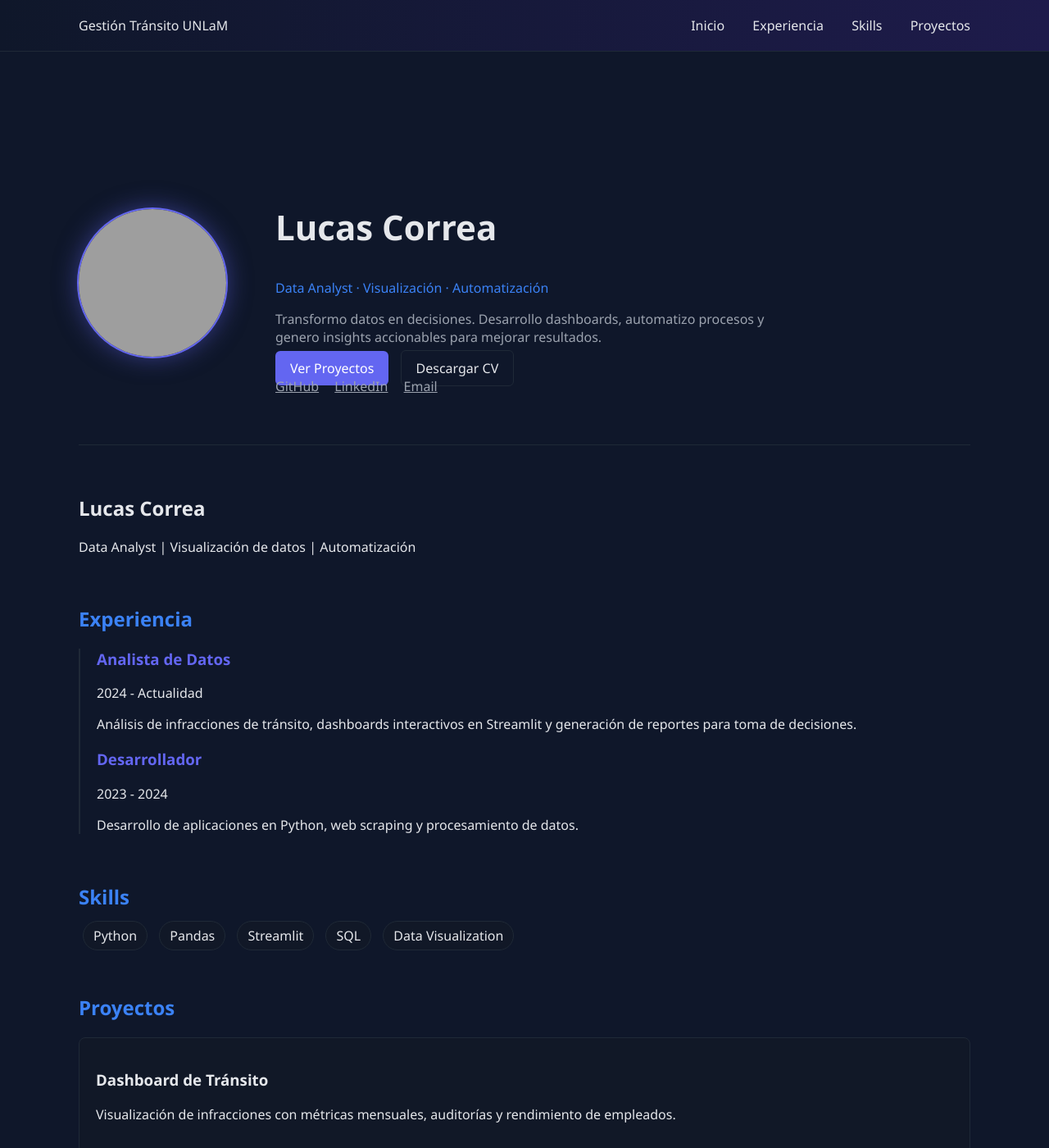
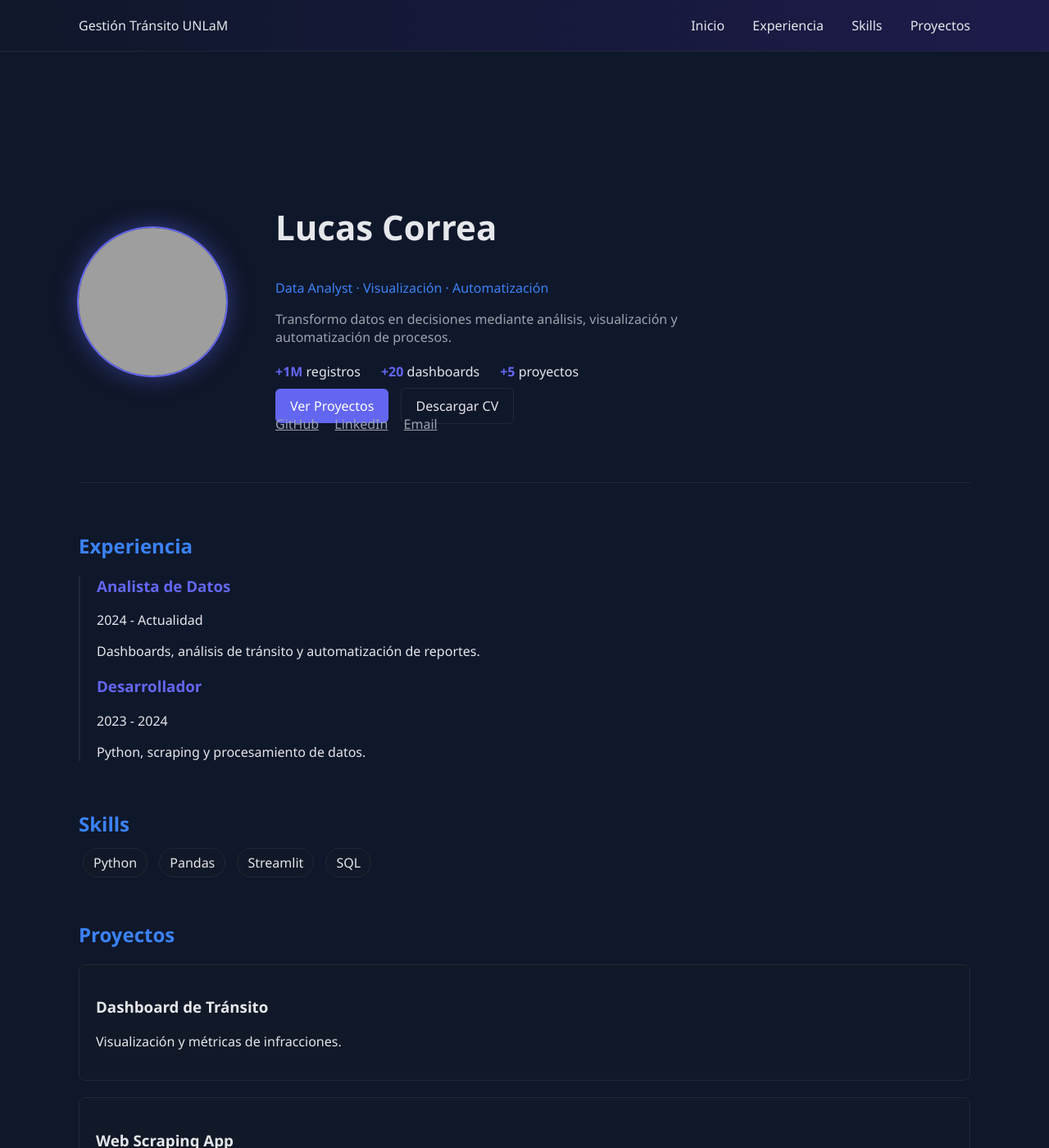
Before and after one commit to LucasVCorrea/Portfolio, a Jekyll site: the page built from docs/index.md, in a window 1280 px wide and 1400 px high. Shown: the whole window at 82% size. Built offline with Jekyll 4.4.1, drawn with Linux system fonts in a browser that asks for light colours; some of the changed text lies outside the part shown; grey boxes are pictures that could not be loaded.

Commit message:
Update index.md

```diff
--- a/docs/index.md
+++ b/docs/index.md
@@ -2,16 +2,15 @@
 layout: default
 title: Inicio
 ---
+
 <section class="hero">
 
   <div class="hero-content">
 
-    <!-- FOTO -->
     <div class="hero-image">
       <img src="/assets/img/profile.jpg" alt="Foto de perfil">
     </div>
 
-    <!-- INFO -->
     <div class="hero-text">
       <h1>Lucas Correa</h1>
 
@@ -20,9 +19,15 @@ title: Inicio
       </p>
 
       <p class="hero-description">
-        Transformo datos en decisiones. Desarrollo dashboards, automatizo procesos
-        y genero insights accionables para mejorar resultados.
+        Transformo datos en decisiones mediante análisis, visualización y automatización de procesos.
       </p>
+
+      <!-- MÉTRICAS -->
+      <div class="hero-stats">
+        <div><strong>+1M</strong> registros</div>
+        <div><strong>+20</strong> dashboards</div>
+        <div><strong>+5</strong> proyectos</div>
+      </div>
 
       <!-- BOTONES -->
       <div class="hero-actions">
@@ -42,12 +47,6 @@ title: Inicio
   </div>
 
 </section>
-<section class="section">
-  <h1>Lucas Correa</h1>
-  <p class="subtitle">
-    Data Analyst | Visualización de datos | Automatización
-  </p>
-</section>
 
 <section id="experiencia" class="section">
   <h2>Experiencia</h2>
@@ -57,18 +56,13 @@ title: Inicio
     <div class="timeline-item">
       <h3>Analista de Datos</h3>
       <span>2024 - Actualidad</span>
-      <p>
-        Análisis de infracciones de tránsito, dashboards interactivos en Streamlit
-        y generación de reportes para toma de decisiones.
-      </p>
+      <p>Dashboards, análisis de tránsito y automatización de reportes.</p>
     </div>
 
     <div class="timeline-item">
       <h3>Desarrollador</h3>
       <span>2023 - 2024</span>
-      <p>
-        Desarrollo de aplicaciones en Python, web scraping y procesamiento de datos.
-      </p>
+      <p>Python, scraping y procesamiento de datos.</p>
     </div>
 
   </div>
@@ -82,7 +76,6 @@ title: Inicio
     <span class="badge">Pandas</span>
     <span class="badge">Streamlit</span>
     <span class="badge">SQL</span>
-    <span class="badge">Data Visualization</span>
   </div>
 </section>
 
@@ -91,16 +84,12 @@ title: Inicio
 
   <div class="card">
     <h3>Dashboard de Tránsito</h3>
-    <p>
-      Visualización de infracciones con métricas mensuales, auditorías y rendimiento de empleados.
-    </p>
+    <p>Visualización y métricas de infracciones.</p>
   </div>
 
   <div class="card">
     <h3>Web Scraping App</h3>
-    <p>
-      Extracción automatizada de datos desde múltiples fuentes con limpieza y análisis.
-    </p>
+    <p>Extracción automatizada de datos.</p>
   </div>
 
 </section>
```
